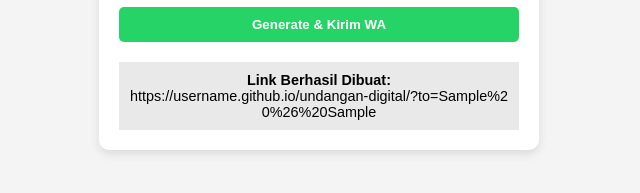
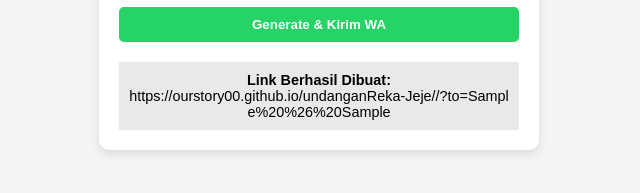
Before and after one commit to ourstory00/undanganReka-Jeje, a plain HTML site: page admin.html in a window 1280 px wide. Both pictures are taken after typing "Sample", "Sample" into the empty fields and a click on the button "Generate & Kirim WA". Shown: the part 223-416 px from the top of the page, 321-961 px from the left. Drawn offline with Linux system fonts and the light colour scheme.

Commit message:
Update admin.html

```diff
--- a/admin.html
+++ b/admin.html
@@ -25,7 +25,7 @@
         function buatLink() {
             const n1 = document.getElementById('nama1').value.trim();
             const n2 = document.getElementById('nama2').value.trim();
-            const baseLink = "https://username.github.io/undangan-digital/"; // GANTI DENGAN LINK GITHUB ANDA
+            const baseLink = "https://ourstory00.github.io/undanganReka-Jeje//"; // GANTI DENGAN LINK GITHUB ANDA
 
             if(!n1) return alert("Nama tamu harus diisi!");
 
```
